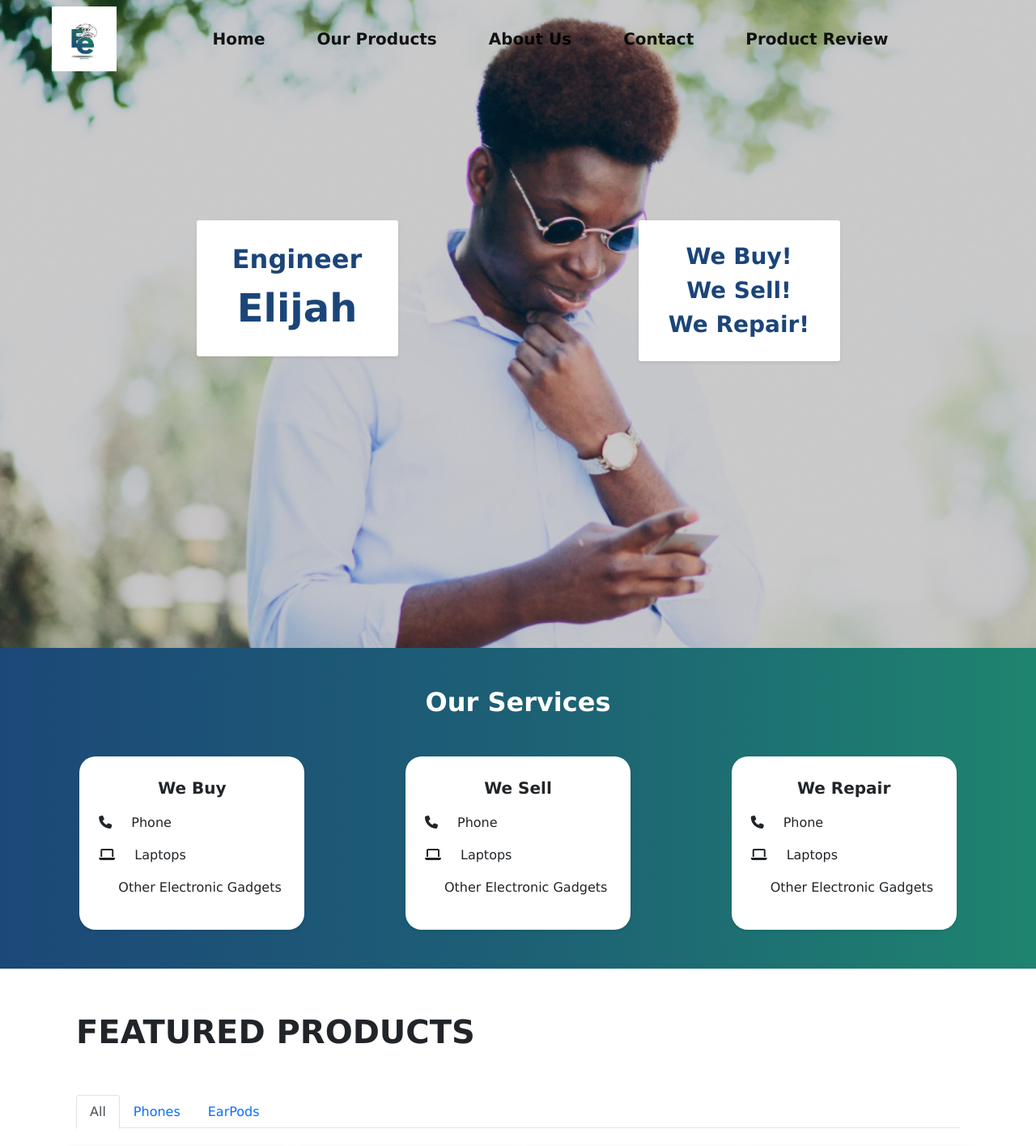
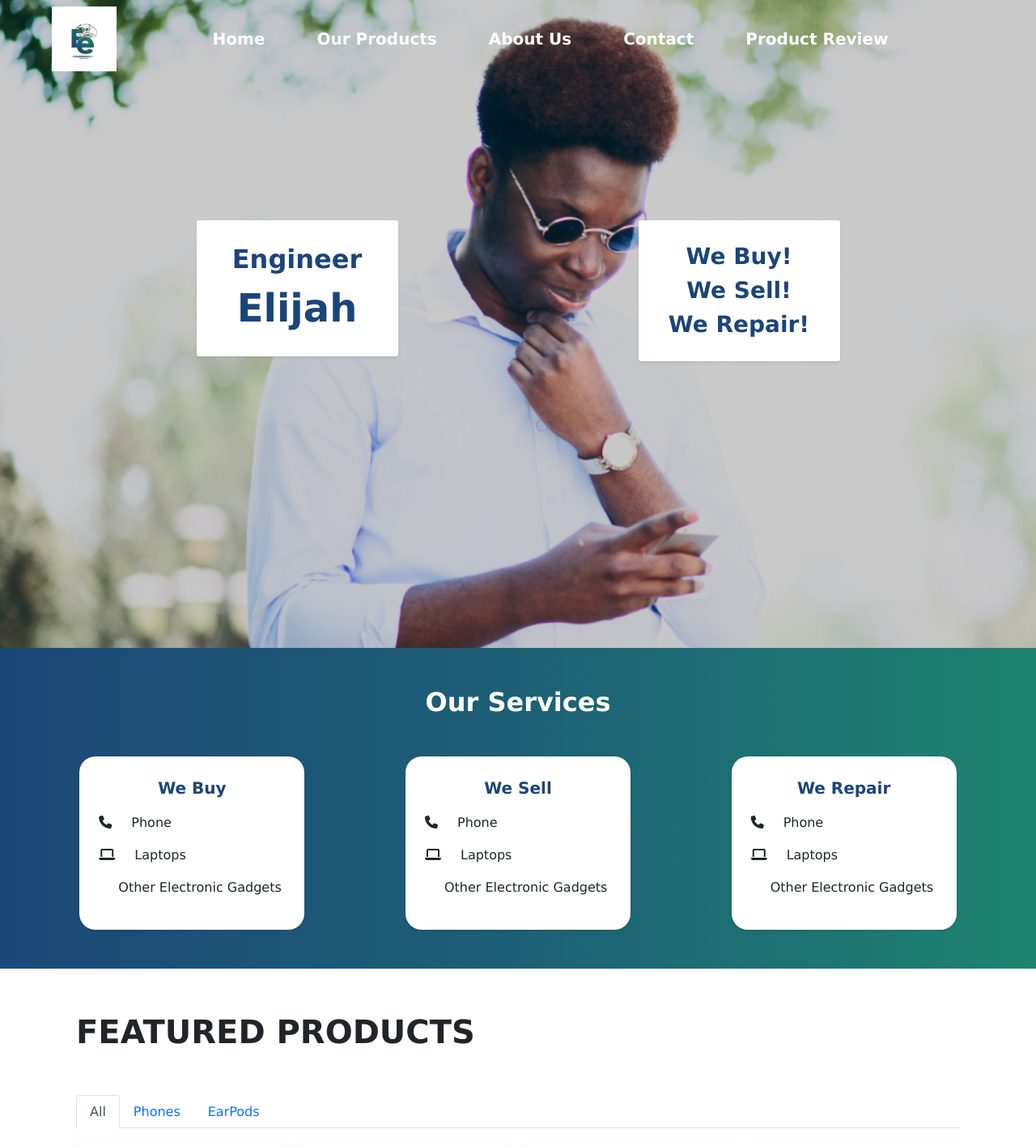
Before and after one commit to Agboola12/E-commerce-Computing-Frontend, a React (Vite) app: page / in a window 1280 px wide. Shown: the top 1415 px of the page at 81% size. Built offline with nearby package versions, Linux system fonts and the light colour scheme; some icons are missing.

Commit message:
wip on the project

```diff
--- a/src/user/Home.jsx
+++ b/src/user/Home.jsx
@@ -20,19 +20,19 @@ const Home = () => {
           <div className="collapse navbar-collapse" id="navbarNav">
             <ul className="navbar-nav mx-auto fw-bold fs-5">
               <li className="nav-item active list-line-item mr-5 ">
-                <Link to="/" className="nav-link active text-center ">Home</Link>
+                <Link to="/" className="nav-link active text-center text-white">Home</Link>
               </li>
               <li className="nav-item dropdown list-line-item mr-5 " >
-                <Link to="/product" className="nav-link active text-center">Our Products </Link>
+                <Link to="/product" className="nav-link active text-center text-white">Our Products </Link>
               </li>
               <li className="nav-item active list-line-item mr-5 ">
-                <Link to="/about" className="nav-link active text-center ">About Us</Link>
+                <Link to="/about" className="nav-link active text-center  text-white">About Us</Link>
               </li>
               <li className="nav-item dropdown list-line-item mr-5 " >
-                <Link to="/contact" className="nav-link active text-center">Contact </Link>
+                <Link to="/contact" className="nav-link active text-center text-white">Contact </Link>
               </li>
               <li className="nav-item dropdown list-line-item mr-5 " >
-                <Link to="/review" className="nav-link active text-center">Product Review </Link>
+                <Link to="/review" className="nav-link active text-center text-white">Product Review </Link>
               </li>
             </ul>
           </div>
@@ -62,7 +62,7 @@ const Home = () => {
           <div className='row text-dark'>
             <div className='col-lg-3 mx-auto'>
               <div className='bg-white p-4 shadow-sm' style={{borderRadius:'20px'}}>
-                <p className='fw-bold fs-5 text-center'>We Buy</p>
+                <p className='fw-bold fs-5 text-center' style={{color:'#1B4579'}}>We Buy</p>
                 <p><i className='fa fa-phone mr-4'></i>Phone</p>
                 <p><i className='fa fa-laptop mr-4'></i>Laptops</p>
                 <p><i className='fa fa-gadgets mr-4'></i>Other Electronic Gadgets</p>
@@ -70,7 +70,7 @@ const Home = () => {
             </div>
             <div className='col-lg-3 mx-auto'>
               <div className='bg-white p-4 shadow-sm' style={{borderRadius:'20px'}}>
-                <p className='fw-bold fs-5 text-center'>We Sell</p>
+                <p className='fw-bold fs-5 text-center' style={{color:'#1B4579'}}>We Sell</p>
                 <p><i className='fa fa-phone mr-4'></i>Phone</p>
                 <p><i className='fa fa-laptop mr-4'></i>Laptops</p>
                 <p><i className='fa fa-gadgets mr-4'></i>Other Electronic Gadgets</p>
@@ -78,7 +78,7 @@ const Home = () => {
             </div>
             <div className='col-lg-3 mx-auto'>
               <div className='bg-white p-4 shadow-sm' style={{borderRadius:'20px'}}>
-                <p className='fw-bold fs-5 text-center'>We Repair</p>
+                <p className='fw-bold fs-5 text-center' style={{color:'#1B4579'}}>We Repair</p>
                 <p><i className='fa fa-phone mr-4'></i>Phone</p>
                 <p><i className='fa fa-laptop mr-4'></i>Laptops</p>
                 <p><i className='fa fa-gadgets mr-4'></i>Other Electronic Gadgets</p>
```
